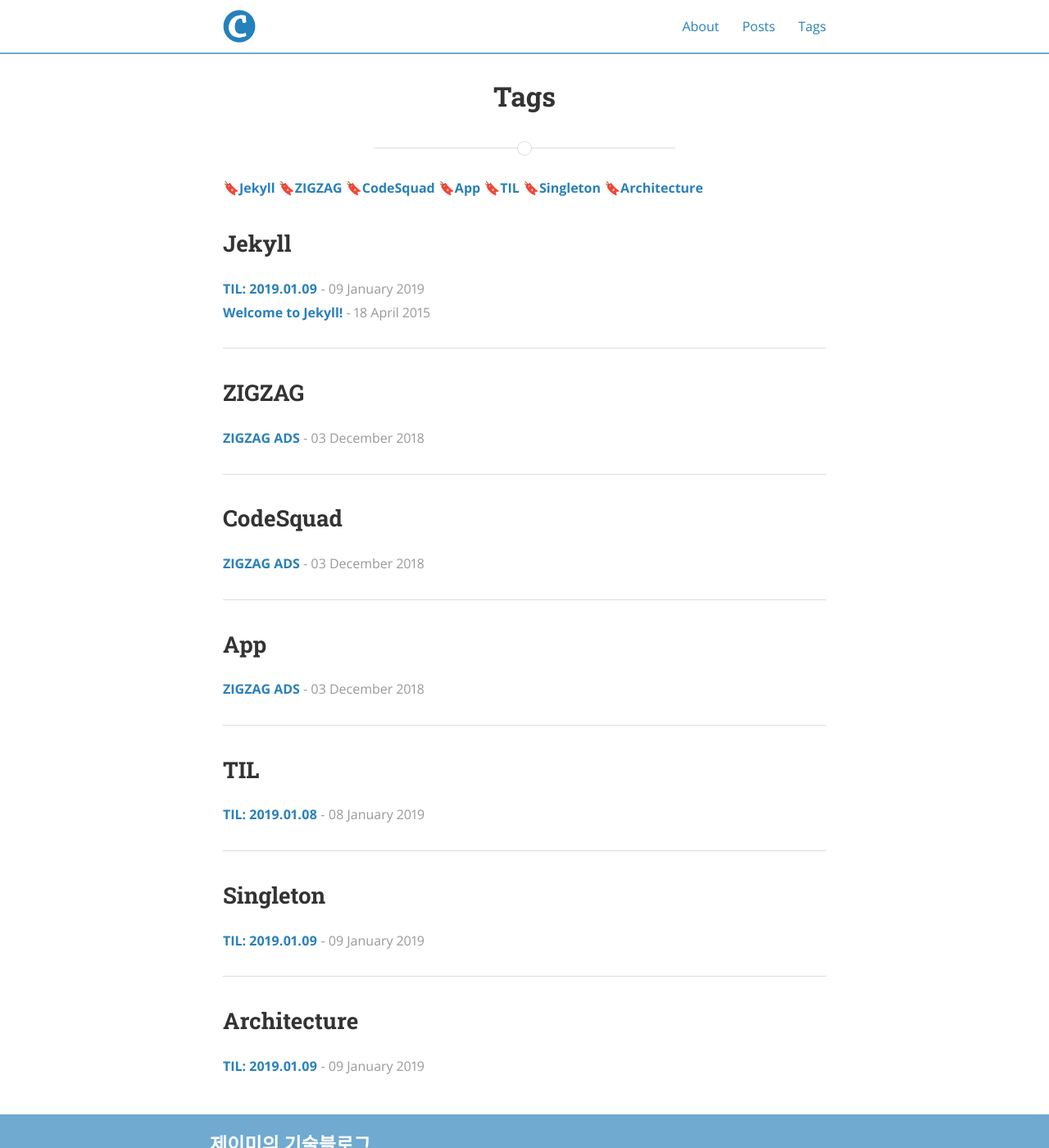
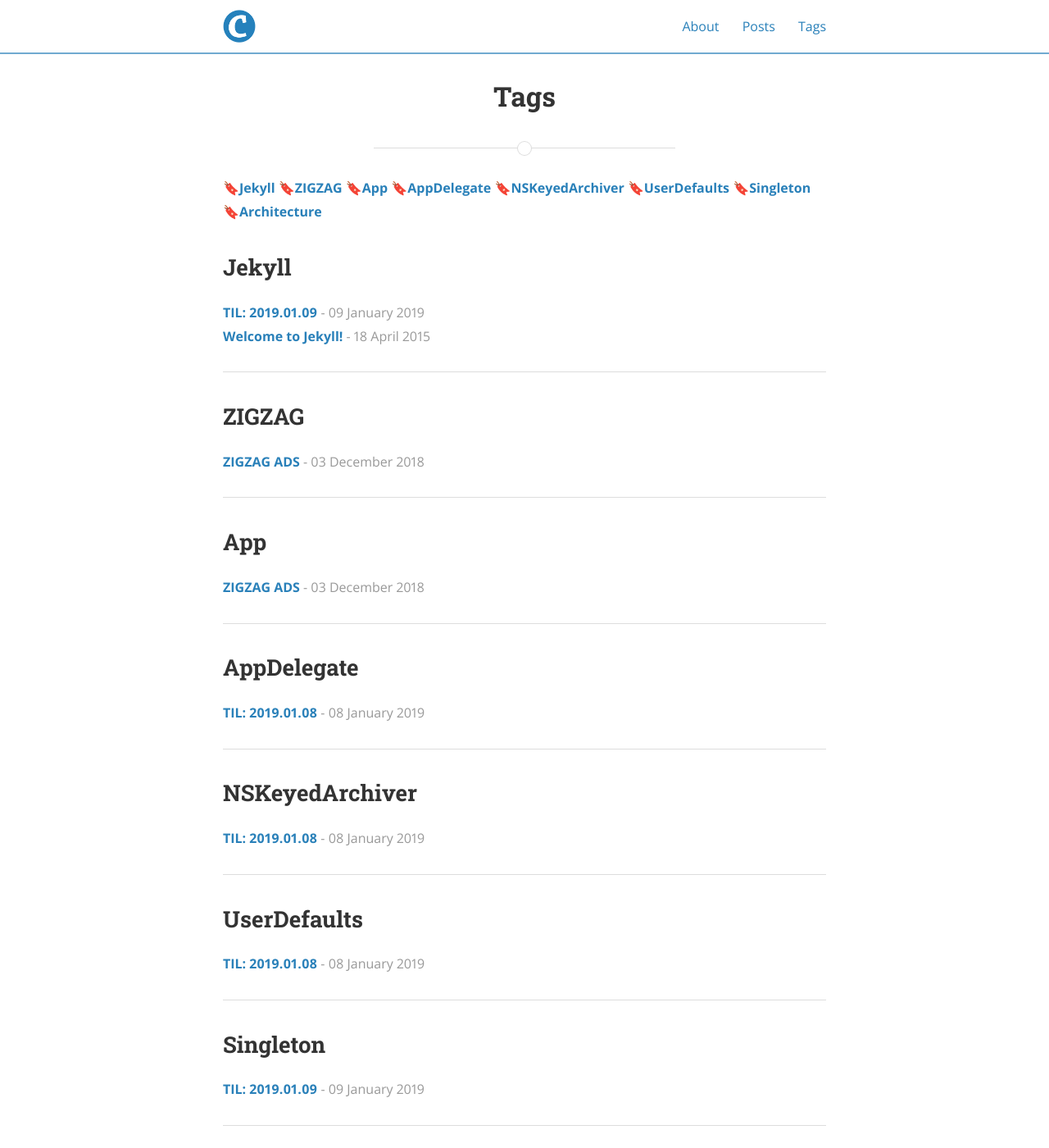
Before and after one commit to popsmile/popsmile.github.io, a Jekyll site: the page built from tags.html, in a window 1280 px wide and 1400 px high. Shown: the whole window at 82% size. Built offline with Jekyll 4.4.1, drawn with Linux system fonts in a browser that asks for light colours; nearby versions of some CDN libraries.

Commit message:
Update: the tags of the posts

```diff
--- a/_posts/2018-12-03-zigzag.markdown
+++ b/_posts/2018-12-03-zigzag.markdown
@@ -4,7 +4,7 @@ title:  "ZIGZAG ADS"
 date:   2018-12-03 12:11:22
 author: Jamie & Cony
 categories: Codesquad
-tags: ZIGZAG CodeSquad App
+tags: ZIGZAG App
 cover:  "/assets/cover/pink-keyboard-mouse.jpeg"
 ---
 # 지그재그 ADS
--- a/_posts/2019-01-08-TIL.markdown
+++ b/_posts/2019-01-08-TIL.markdown
@@ -4,7 +4,7 @@ title:  "TIL: 2019.01.08"
 date:   2019-01-08 18:00:00
 author: Jamie
 categories: TIL
-tags: TIL
+tags: AppDelegate NSKeyedArchiver UserDefaults
 cover:  "/assets/cover/pencil-clips-on-greenblue.jpeg"
 ---
 
```
